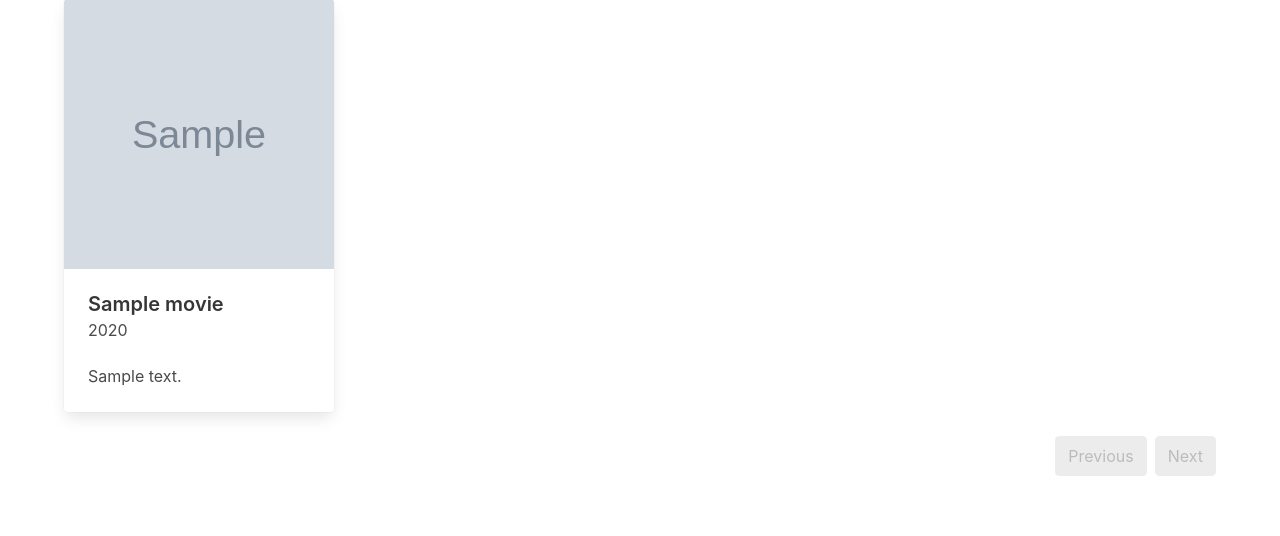
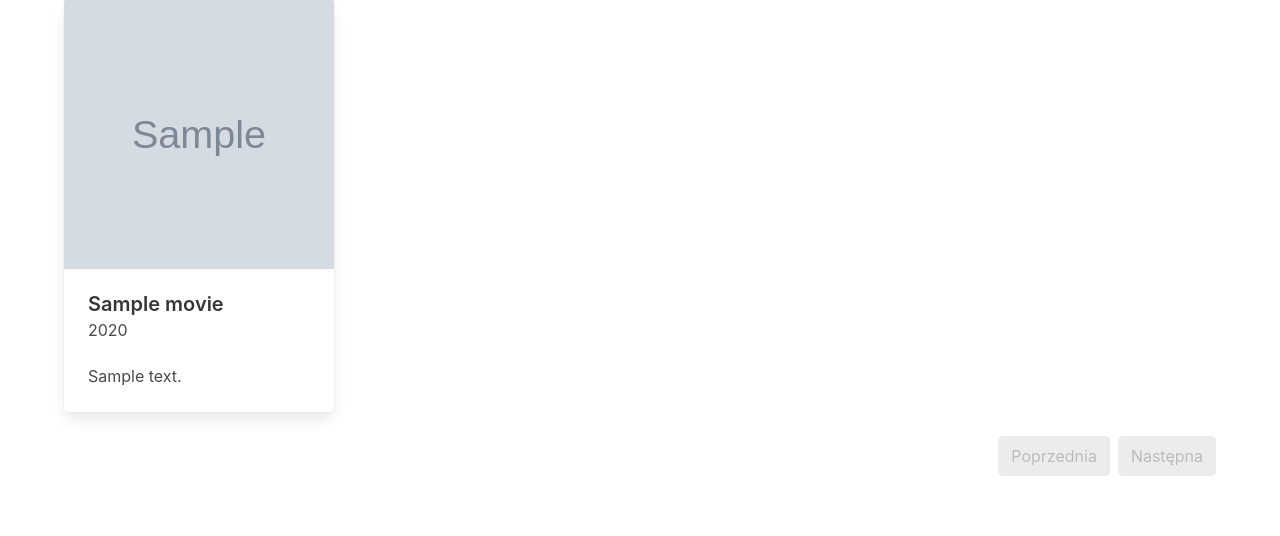
Before and after one commit to MiuOS/project2, a Django app: page /movies/ in a window 1280 px wide. Shown: the part 105-641 px from the top of the page. Run offline with Django 4.2, Linux system fonts and the light colour scheme; tables that the repository leaves empty hold one stand-in row (values such as "Sample post"); grey boxes marked "Sample" are stand-in pictures.

Commit message:
polszczenie

```diff
--- a/movies/templates/movies/category_list.html
+++ b/movies/templates/movies/category_list.html
@@ -3,7 +3,7 @@
 {% block body %}
     <section class="section">
         <div class="container">
-            <h1 class="title">Movie Categories</h1>
+            <h1 class="title">Kategorie</h1>
             <div class="columns is-multiline">
                 {% for category in categories %}
                     <div class="column is-one-third">
@@ -13,7 +13,7 @@
                         </div>
                     </div>
                 {% empty %}
-                    <p>No categories available.</p>
+                    <p>Brak dostępnych kategorii.</p>
                 {% endfor %}
             </div>
         </div>
--- a/movies/templates/movies/movie_detail.html
+++ b/movies/templates/movies/movie_detail.html
@@ -10,7 +10,7 @@
                 {% if movie.file %}
                     <video controls>
                         <source src="{{ movie.file.url }}" type="video/mp4">
-                        Your browser does not support the video tag.
+                        Twoja przeglądarka nie wspiera video.
                     </video>
                 {% endif %}
             </div>
@@ -34,11 +34,11 @@
                         <strong>{{ review.user.username }}</strong>
                         <p>Rating: {{ review.rating }}/10</p>
                         <p>{{ review.text }}</p>
-                        <p class="is-size-7">Added on: {{ review.added|date:"Y-m-d H:i" }}</p>
+                        <p class="is-size-7">Dodano: {{ review.added|date:"Y-m-d H:i" }}</p>
                         <hr>
                     </div>
                 {% empty %}
-                    <p class="is-size-5">No reviews yet. Be the first to review!</p>
+                    <p class="is-size-5">Brak ocen. Bądź pierwszy/a!</p>
                 {% endfor %}
             </div>
         </div>
--- a/movies/templates/movies/movie_list.html
+++ b/movies/templates/movies/movie_list.html
@@ -30,15 +30,15 @@
             <!-- Pagination -->
             <nav class="pagination" role="navigation" aria-label="pagination">
                 {% if page_obj.has_previous %}
-                    <a class="pagination-previous" href="?page={{ page_obj.previous_page_number }}">Previous</a>
+                    <a class="pagination-previous" href="?page={{ page_obj.previous_page_number }}">Poprzednia</a>
                 {% else %}
-                    <a class="pagination-previous" disabled>Previous</a>
+                    <a class="pagination-previous" disabled>Poprzednia</a>
                 {% endif %}
 
                 {% if page_obj.has_next %}
-                    <a class="pagination-next" href="?page={{ page_obj.next_page_number }}">Next</a>
+                    <a class="pagination-next" href="?page={{ page_obj.next_page_number }}">Następna</a>
                 {% else %}
-                    <a class="pagination-next" disabled>Next</a>
+                    <a class="pagination-next" disabled>Następna</a>
                 {% endif %}
 
                 <ul class="pagination-list">
```
